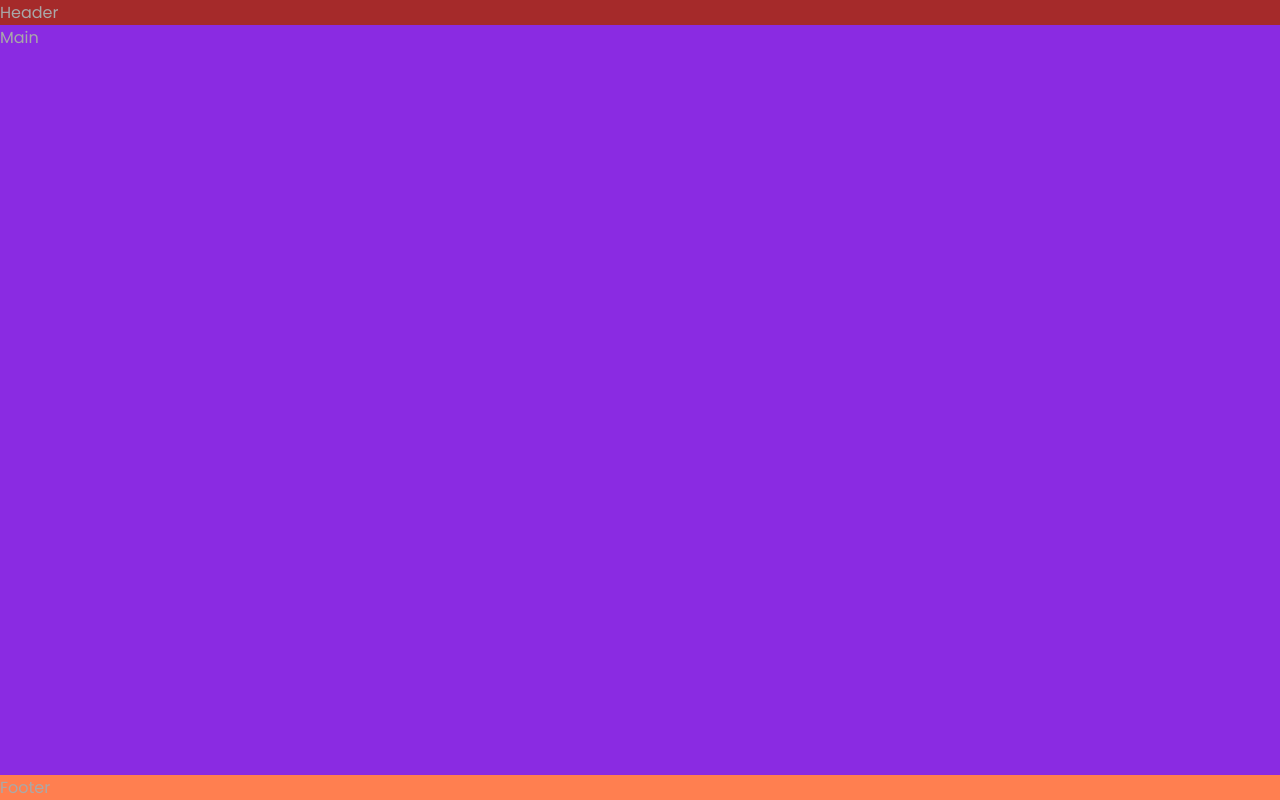
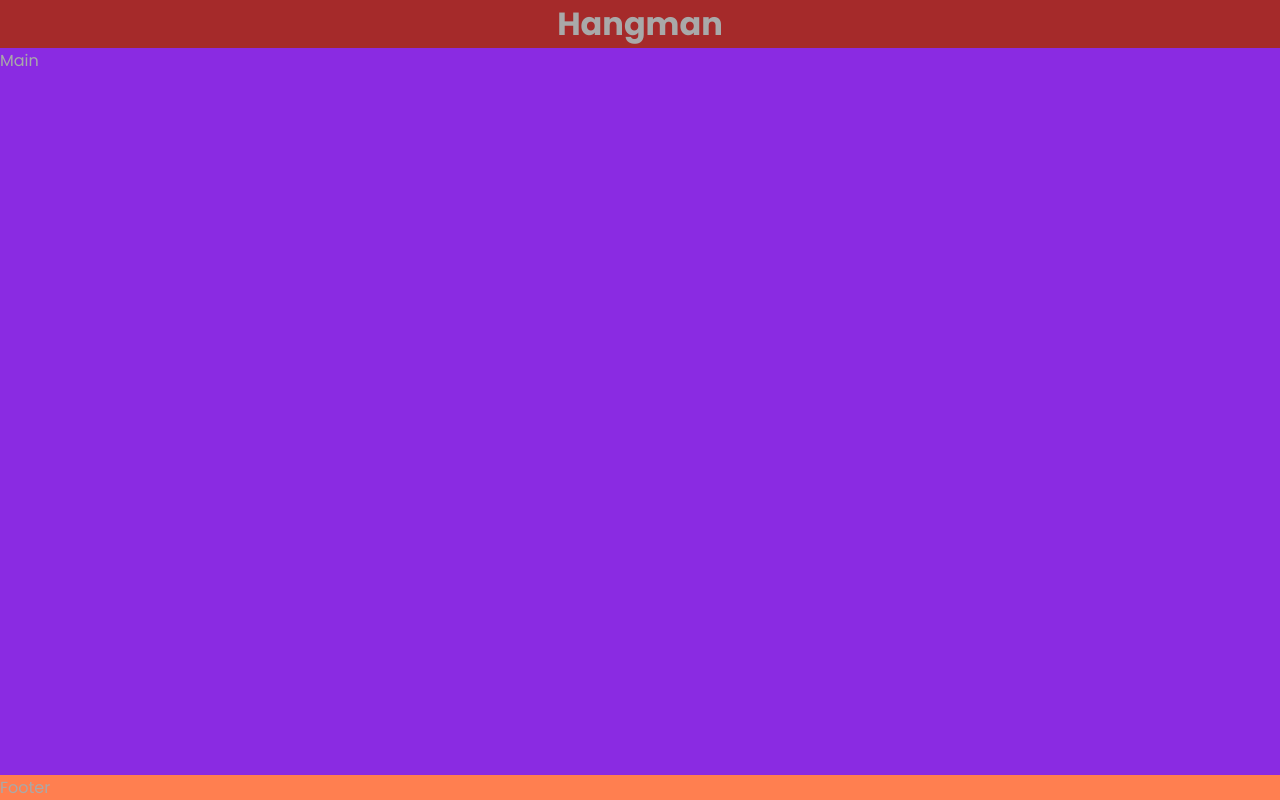
Before and after one commit to miranord/hangMan, a plain HTML site: page index.html in a window 1280 px wide. Drawn offline with Linux system fonts and the light colour scheme.

Commit message:
Initial header styles

```diff
--- a/assets/style.css
+++ b/assets/style.css
@@ -21,6 +21,7 @@ body {
 /* Header */
 header {
     background-color: brown;
+    text-align: center;
 }
 
 /* First section */
--- a/index.html
+++ b/index.html
@@ -16,7 +16,9 @@
     <link rel="stylesheet" href="assets/style.css">
 </head>
 <body>
-    <header>Header</header>
+    <header>
+        <h1>Hangman</h1>
+    </header>
     <main>Main</main>
     <footer>Footer</footer>
 </body>
```
